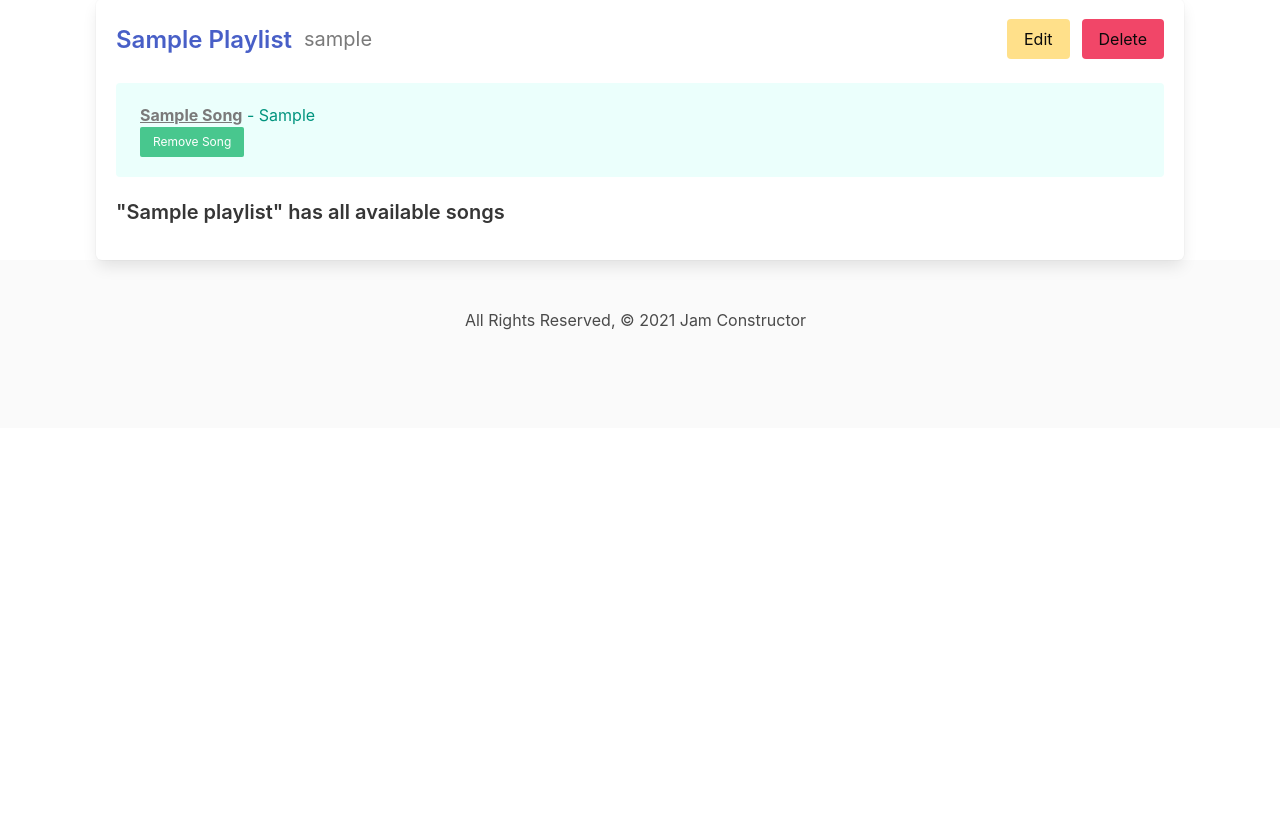
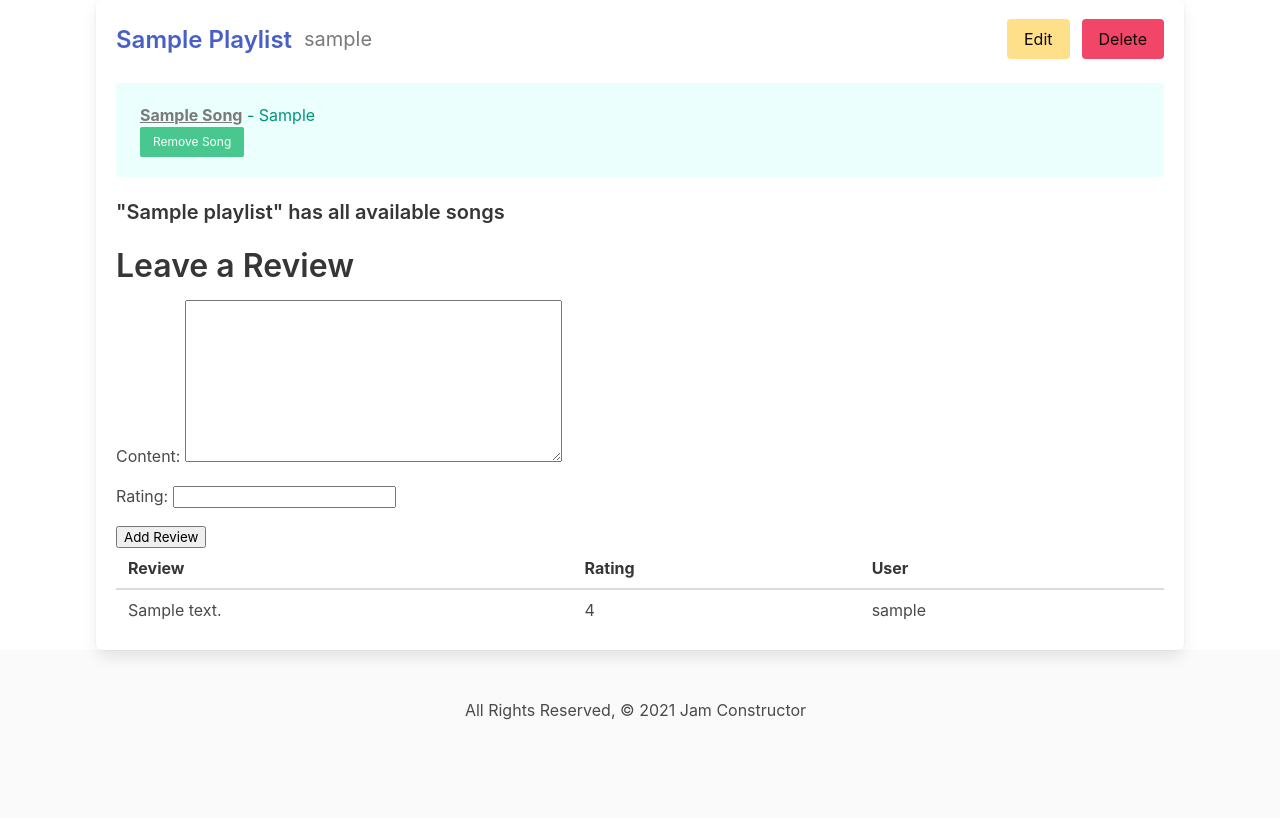
Before and after one commit to andrewpaparella/Jam_Constructor, a Django app: page /playlists/1/ in a window 1280 px wide. Shown: the part 242-1060 px from the top of the page. Before the commit the page ends 572 px from the top, so only its background shows below. Run offline with Django 3.2, Linux system fonts and the light colour scheme; a user stored in the database is signed in; tables that the repository leaves empty hold one stand-in row (values such as "Sample post").

Commit message:
adds reviews to playlist functionality

```diff
--- a/main_app/forms.py
+++ b/main_app/forms.py
@@ -1,7 +1,13 @@
+from django.db.models import fields
 from django.forms import ModelForm
-from .models import Playlist
+from .models import Playlist, ReviewPlaylist
 
 class AddSongForm(ModelForm):
     class Meta:
         model = Playlist
         fields = ['song']
+
+class AddReviewPlaylistForm(ModelForm):
+    class Meta:
+        model = ReviewPlaylist
+        fields = ['content', 'rating']
--- a/main_app/templates/playlists/details.html
+++ b/main_app/templates/playlists/details.html
@@ -82,7 +82,30 @@
       </div>
       {% endfor %} {% else %}
       <h4 class="title">"{{playlist.title}}" has all available songs</h4>
-      {% endif %} {% endblock %}
+      {% endif %}
+      <div>
+                <h1> Leave a Review </h1>
+                <form action="{% url 'add_playlistreview' playlist.id %}" method="POST">
+                    {% csrf_token %}
+                    {{ add_reviewplaylist_form.as_p }}
+                <input type="submit" value="Add Review" class="btn">
+                </form>
+                    <table class="striped">
+                <thead>
+                    <tr><th>Review</th><th>Rating</th><th>User</th></tr>
+                </thead>
+                <tbody>
+                    {% for review in playlist.reviewplaylist_set.all %}
+                    <tr>
+                        <td>{{review.content}}</td>
+                        <td>{{review.rating}}</td>
+                        <td>{{review.user.username}}</td>
+                    </tr>
+                    {% endfor %}
+                </tbody>
+                </table>
+            </div>
+      {% endblock %}
     </div>
   </div>
 </div>
--- a/main_app/urls.py
+++ b/main_app/urls.py
@@ -28,6 +28,6 @@ urlpatterns = [
     # path('playlists/<int:playlist_id>/add_song/', views.add_song, name='add_song'),
     path("playlists/<int:playlist_id>/assoc_song/<int:song_id>/", views.assoc_song, name="assoc_song"),
     path("playlists/<int:playlist_id>/unassoc_song/<int:song_id>/", views.unassoc_song, name="unassoc_song"),
-
-    path('accounts/signup/', views.signup, name='signup')
+    path("playlists/<int:playlist_id>/add_playlistreview/", views.add_playlistreview, name="add_playlistreview"),
+    path('accounts/signup/', views.signup, name='signup'),
 ]
--- a/main_app/views.py
+++ b/main_app/views.py
@@ -1,4 +1,4 @@
-from main_app.forms import AddSongForm
+from main_app.forms import AddReviewPlaylistForm, AddSongForm
 from django.http.response import HttpResponse
 from django.shortcuts import render, redirect
 from django.views.generic.edit import CreateView, UpdateView, DeleteView
@@ -56,7 +56,8 @@ def playlists_details(request, playlist_id):
     playlist = Playlist.objects.get(id=playlist_id)
     songs_playlist_doesnt_have = Song.objects.exclude(id__in = playlist.song.all().values_list('id'))
     add_song_form = AddSongForm()
-    return render(request, "playlists/details.html", {"playlist": playlist, 'add_song_form': add_song_form, 'songs' : songs_playlist_doesnt_have})
+    add_reviewplaylist_form = AddReviewPlaylistForm()
+    return render(request, "playlists/details.html", {"playlist": playlist, 'add_song_form': add_song_form, 'add_reviewplaylist_form': add_reviewplaylist_form,'songs' : songs_playlist_doesnt_have})
 
 # @login_required
 # def add_song(request, playlist_id):
@@ -66,6 +67,15 @@ def playlists_details(request, playlist_id):
 #         new_song.playlist_id = playlist_id
 #         new_song.save()
 #     return redirect('playlists_details', playlist_id=playlist_id)
+
+def add_playlistreview(request, playlist_id):
+    form = AddReviewPlaylistForm(request.POST)
+    if form.is_valid():
+        new_review_playlist = form.save(commit=False)
+        new_review_playlist.playlist_id = playlist_id
+        new_review_playlist.user_id = request.user.id
+        new_review_playlist.save()
+    return redirect('playlists_details', playlist_id=playlist_id)
 
 @login_required
 def assoc_song(request, playlist_id, song_id):
```
